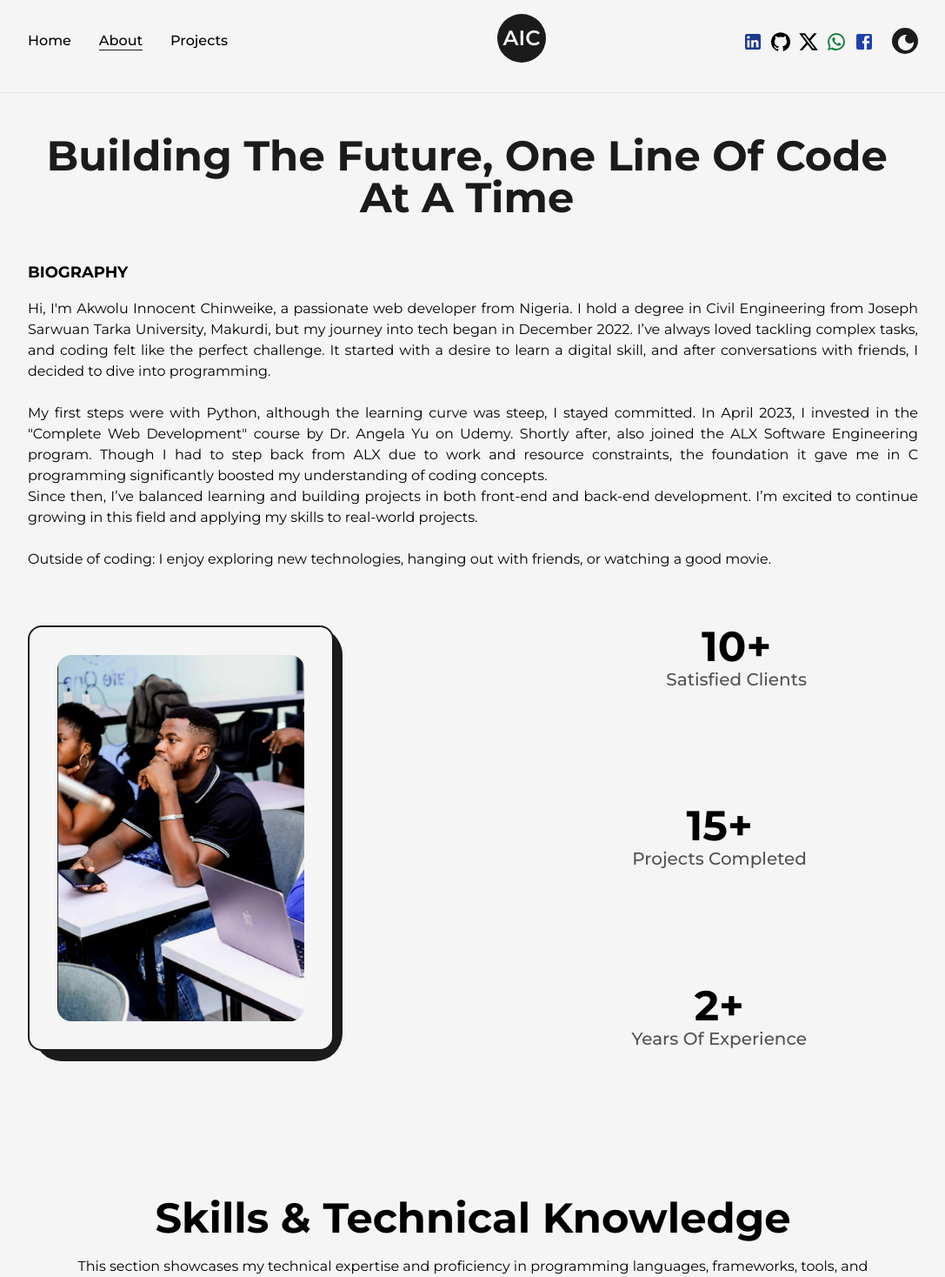
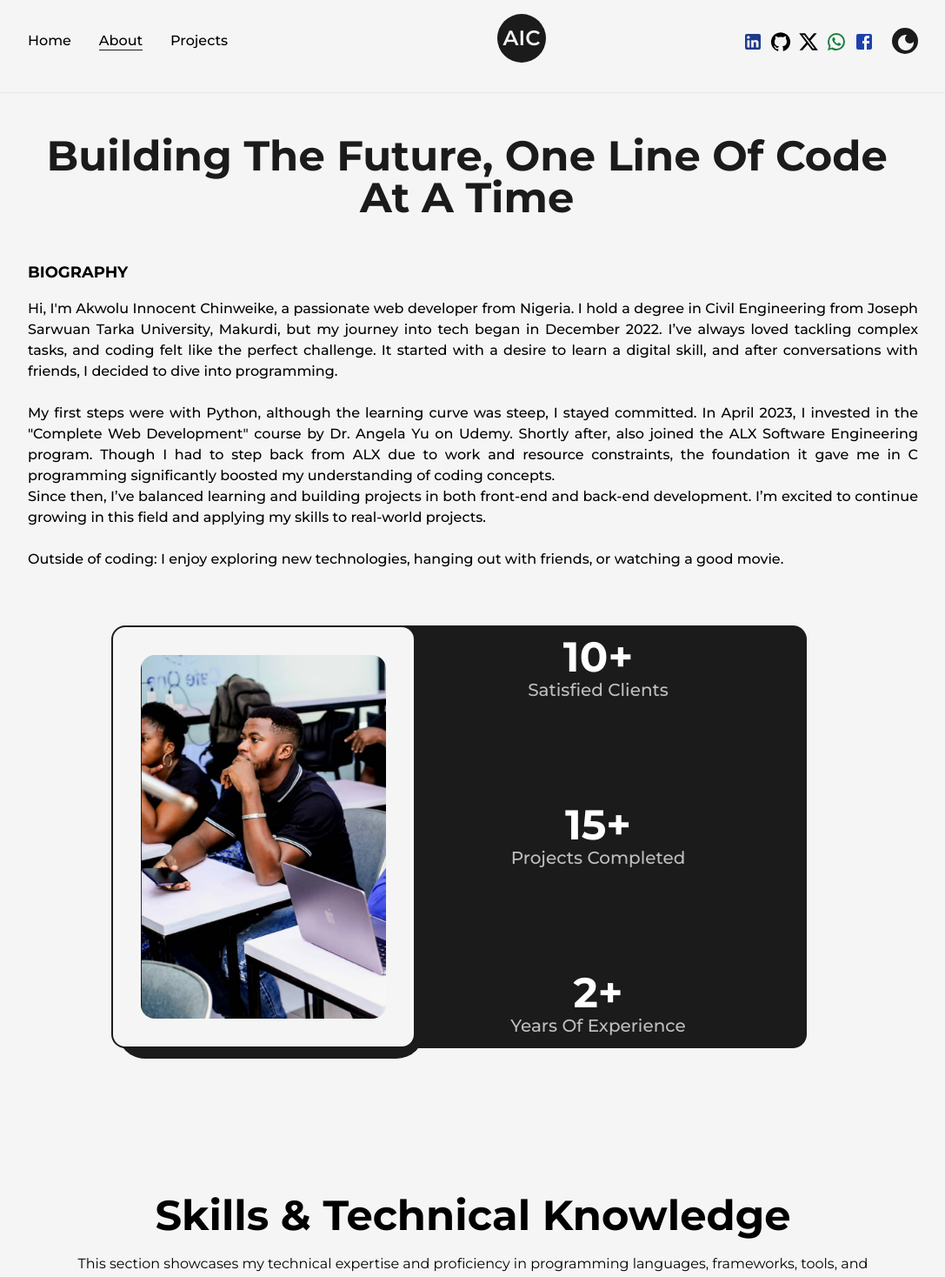
Before and after one commit to Chinweike99/chinweike, a Next.js app: page /profile in a window 1280 px wide. Shown: the top 1468 px of the page at 87% size, without its empty margins (96-1183 px from the left). Built offline with nearby package versions, Linux system fonts and the light colour scheme; no server answers.

Commit message:
profile update

```diff
--- a/src/pages/profile.js
+++ b/src/pages/profile.js
@@ -57,7 +57,7 @@ const profile = () => {
               <h2 className="mb-4 text-lg font-bold  uppercase texxr-dark/75">
                 Biography
               </h2>
-              <p className="">
+              <p className="font-medium ">
                 Hi, I'm Akwolu Innocent Chinweike, a passionate web developer from Nigeria. I hold a degree in Civil Engineering from Joseph Sarwuan Tarka University, Makurdi, but my journey into tech began in December 2022. I’ve always loved tackling complex tasks, and coding felt like the perfect challenge. It started with a desire to learn a digital skill, and after conversations with friends, I decided to dive into programming.
                 <br/><br />
                  My first steps were with Python, although the learning curve was steep, I stayed committed. In April 2023, I invested in the "Complete Web Development" course by Dr. Angela Yu on Udemy. Shortly after, also joined the ALX Software Engineering program. Though I had to step back from ALX due to work and resource constraints, the foundation it gave me in C programming significantly boosted my understanding of coding concepts. <br/> Since then, I’ve balanced learning and building projects in both front-end and back-end development. I’m excited to continue growing in this field and applying my skills to real-world projects.
@@ -70,23 +70,29 @@ const profile = () => {
                  Outside of coding: I enjoy exploring new technologies, hanging out with friends, or watching a good movie.
               </p>
             </div>
-            <div className="col-span-4 relative h-max rounded-2xl border-2 border-solid border-dark dark:border-light bg-light p-8 dark:bg-dark xl:col-span-4 md:order-1 md:col-span-8">
+
+            {/* Image section */}
+            <div className="col-span-4 relative h-max rounded-2xl border-2 border-solid border-dark dark:border-light bg-light p-8 dark:bg-dark xl:col-span-4 md:order-1 md:col-span-8 min-w-[350px] sm:min-w-0 max-h-[60rem] ml-[6rem] lg:ml-[1rem] md:ml-0 sm:ml-0">
+
               <div className="absolute top-0 -right-3 -z-10 w-[102%] h-[103%] rounded-[2rem] bg-dark dark:bg-light " />
               <Image
                 src={assets.must2}
                 alt="profile-image"
-                className="w-full h-auto rounded-2xl"
+                className="w-full  h-auto rounded-2xl"
                 priority
-                sizes="(max-width: 760px) 100vw, (max-width: 1200px) 50vw, 33vw"
+
               />
             </div>
 
-            <div className="col-span-6 flex flex-col items-end justify-between xl:col-span-8 xl:flex-row xl:items-center md:order-3">
+
+
+              {/* Client */}
+            <div className="col-span-6 flex flex-col items-center justify-between xl:col-span-8 md:flex-row xl:items-center md:order-3  bg-dark text-white md:dark:bg-[#435a59] rounded-2xl p-3 ">
               <div className="flex flex-col items-center justify-center xl:items-center md:items-center">
                 <span className="inline-block text-5xl font-bold md:text-6xl sm:text-5xl xs:text-4xl">
                   <AnimatedNumbers value={10} />+
                 </span>
-                <h2 className="text-xl font-medium capitalize text-dark/75 dark:text-light/75 xl:text-center md:text-lg sm:text-base xs:text-sm">
+                <h2 className="text-xl font-medium capitalize text-light/75 dark:text-light/75 xl:text-center md:text-lg sm:text-base xs:text-sm">
                   Satisfied clients
                 </h2>
               </div>
@@ -95,7 +101,7 @@ const profile = () => {
                 <span className="inline-block text-5xl font-bold md:text-6xl sm:text-5xl xs:text-4xl">
                   <AnimatedNumbers value={15} />+
                 </span>
-                <h2 className="text-xl font-medium capitalize text-dark/75 dark:text-light/75 xl:text-center md:text-lg sm:text-base xs:text-sm">
+                <h2 className="text-xl font-medium capitalize text-light/75 dark:text-light/75 xl:text-center md:text-lg sm:text-base xs:text-sm">
                   Projects completed
                 </h2>
               </div>
@@ -104,7 +110,7 @@ const profile = () => {
                 <span className="inline-block text-5xl font-bold xl:items-center md:text-6xl sm:text-5xl xs:text-4xl">
                   <AnimatedNumbers value={2} />+
                 </span>
-                <h2 className="text-xl font-medium capitalize text-dark/75 dark:text-light/75 xl:text-center md:text-lg sm:text-base xs:text-sm">
+                <h2 className="text-xl font-medium capitalize text-light/75 dark:text-light/75 xl:text-center md:text-lg sm:text-base xs:text-sm">
                   Years of experience
                 </h2>
               </div>
```
